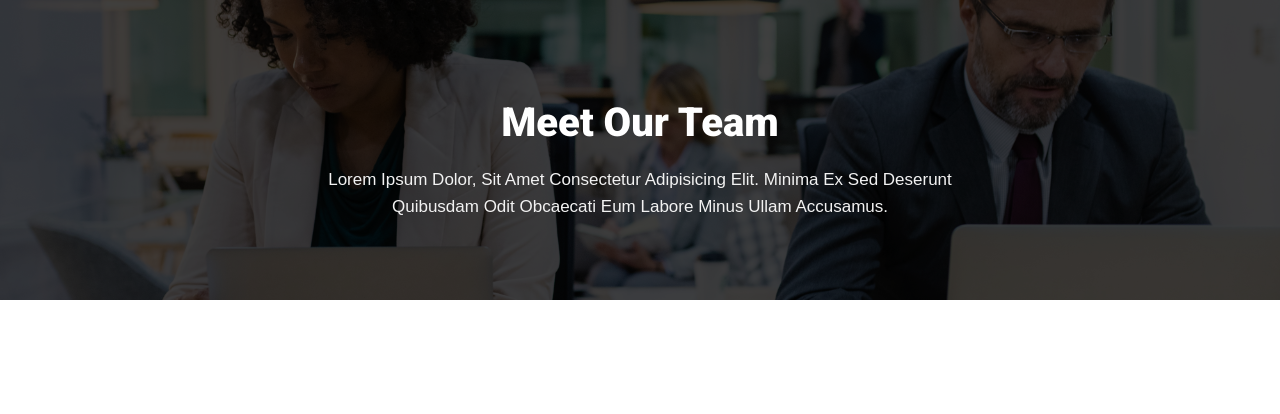
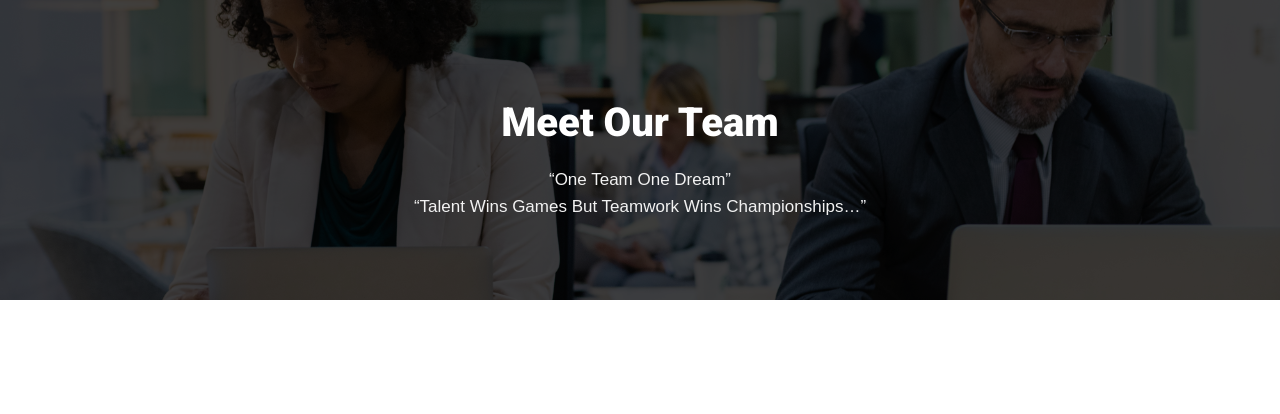
Before and after one commit to Mister-maker/celect_django, a Django app: page /team/ in a window 1280 px wide. Shown: the part 86-500 px from the top of the page. Run offline with Django 3.2, Linux system fonts and the light colour scheme; data that the repository does not hold is empty.

Commit message:
Content Updated

```diff
--- a/src/templates/achievement.html
+++ b/src/templates/achievement.html
@@ -10,8 +10,8 @@
         <div class="row">
             <div class="col-header project-bg">
                 <h3>Student Achievements </h3>
-                <p>Lorem ipsum dolor, sit amet consectetur adipisicing elit. Minima ex sed deserunt quibusdam odit
-                    obcaecati eum labore minus ullam accusamus.</p>
+                <p>“Achievements , Aren’t born on the field. You can create them during practice.”</p>
+                <p>“Champions keep playing until they get it right.”</p>
             </div>
         </div>
     </div>
--- a/src/templates/events/events.html
+++ b/src/templates/events/events.html
@@ -7,8 +7,7 @@
         <div class="row">
             <div class="col-header event-bg">
                 <h3>Our Events </h3>
-                <p>Lorem ipsum dolor, sit amet consectetur adipisicing elit. Minima ex sed deserunt quibusdam odit
-                    obcaecati eum labore minus ullam accusamus.</p>
+                <p>“Our Events is like an elevator pitch which provides you platform in developing and gaining new skills, heightened awareness and getting lot of Experience.”</p>
             </div>
         </div>
     </div>
--- a/src/templates/projects.html
+++ b/src/templates/projects.html
@@ -9,8 +9,7 @@
         <div class="row">
             <div class="col-header project-bg">
                 <h3>Students Projects </h3>
-                <p>Lorem ipsum dolor, sit amet consectetur adipisicing elit. Minima ex sed deserunt quibusdam odit
-                    obcaecati eum labore minus ullam accusamus.</p>
+                <p>Project-based learning has proven to be one of the most effective ways to engage students and provide a practical application for what they’re learning. It provide students some real-world life experiences.</p>
             </div>
         </div>
     </div>
--- a/src/templates/team.html
+++ b/src/templates/team.html
@@ -10,8 +10,8 @@
     <div class="row">
         <div class="col-header team-bg">
             <h3>Meet Our Team</h3>
-            <p>Lorem ipsum dolor, sit amet consectetur adipisicing elit. Minima ex sed deserunt quibusdam odit
-                obcaecati eum labore minus ullam accusamus.</p>
+            <p>“One Team One Dream”</p>
+            <p>“Talent wins games but Teamwork wins Championships…”</p>
         </div>
     </div>
 </div>
```
